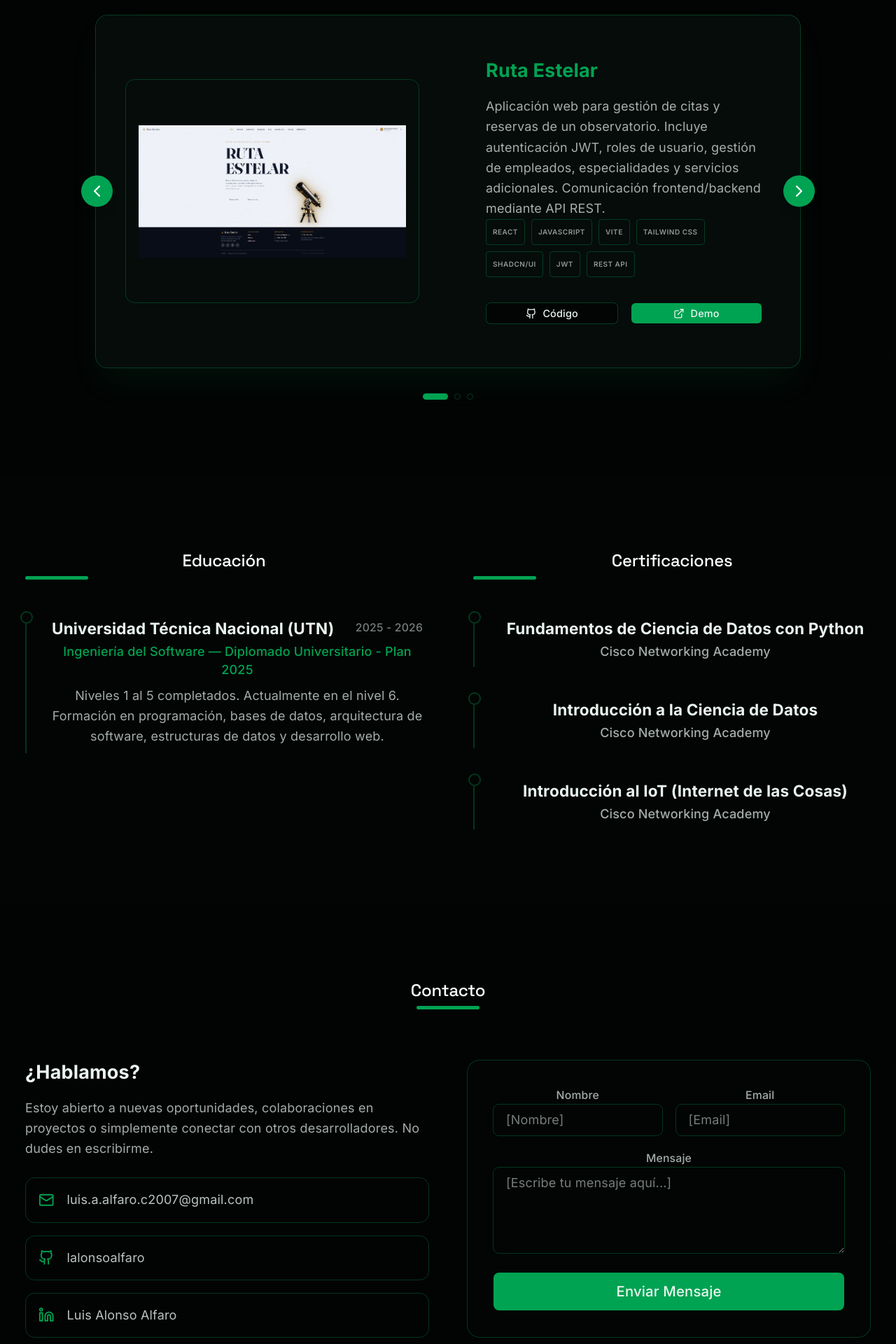
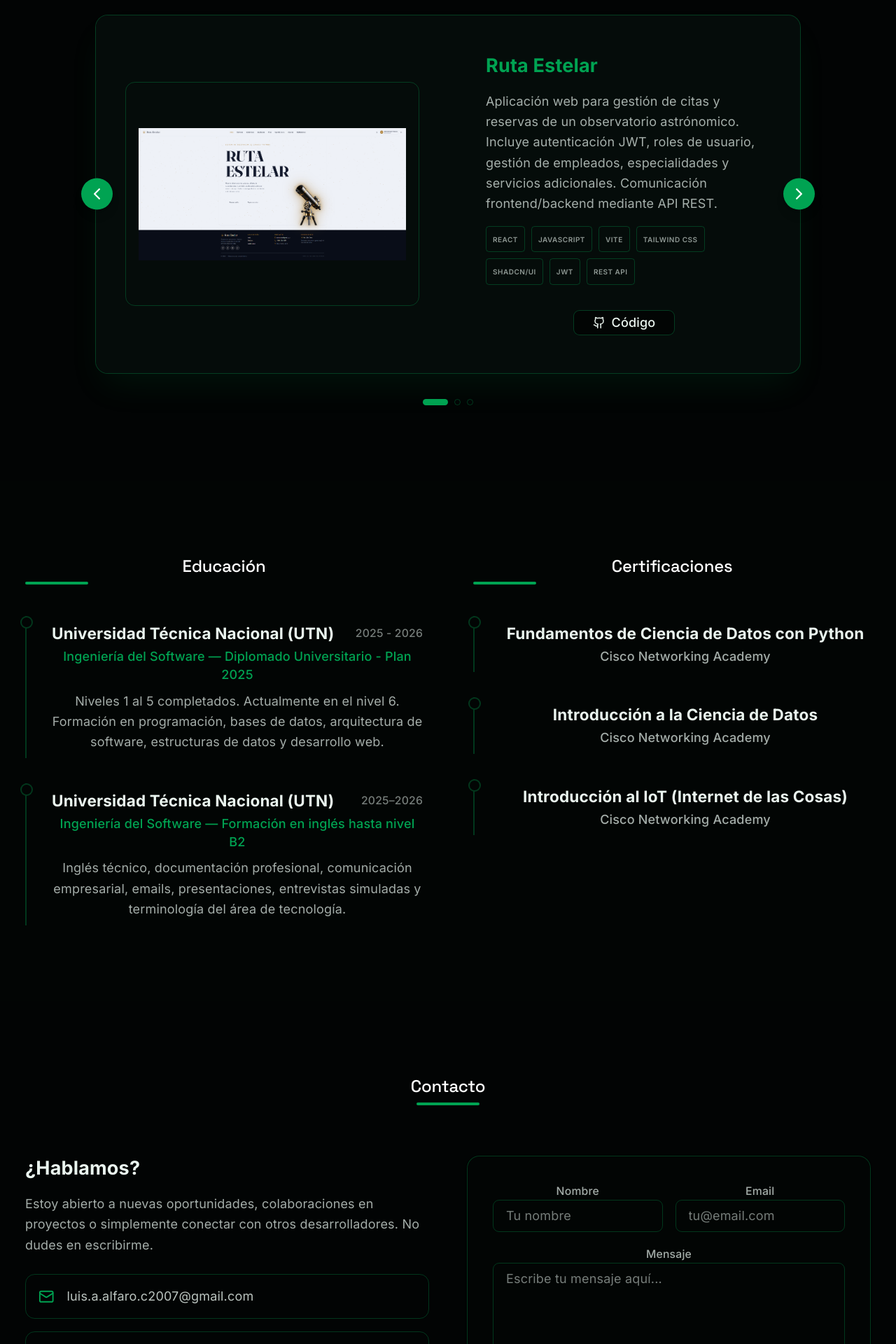
Before and after one commit to lalonsoalfaro/portfolio, a React (Vite) app in the folder app/: page / in a window 1280 px wide. Shown: the part 3560-5480 px from the top of the page at 70% size. Built offline with nearby package versions, Linux system fonts and the light colour scheme.

Commit message:
feat: integrate Formspree contact form, add English B2 and improve project cards

```diff
--- a/app/src/components/layout/Footer.jsx
+++ b/app/src/components/layout/Footer.jsx
@@ -28,7 +28,7 @@ const Footer = () => {
           </button>
         </div>
         <p className="text-sm text-foreground/50">
-          © {new Date().getFullYear()} Portafolio &#123; Luis Alonso Alfaro Cerdas &#125;. Todos los derechos reservados.
+          © {new Date().getFullYear()} Portafolio &#123; Luis Alonso Alfaro Cerdas &#125;. Casi todos los derechos reservados.
         </p>
       </div>
 
--- a/app/src/components/sections/Contact.jsx
+++ b/app/src/components/sections/Contact.jsx
@@ -1,8 +1,33 @@
 import React from 'react';
 import { Button } from '@/components/ui/button';
-import { Mail, Github, Linkedin, Twitter } from 'lucide-react';
+import { Mail, Github, Linkedin } from 'lucide-react';
 
 const Contact = () => {
+  const handleSubmit = async (e) => {
+    e.preventDefault();
+    const form = e.target;
+    const email = form.email.value;
+    const emailRegex = /^[^\s@]+@[^\s@]+\.[^\s@]+$/;
+
+    if (!emailRegex.test(email)) {
+      alert('Por favor ingresa un email válido.');
+      return;
+    }
+
+    const response = await fetch('https://formspree.io/f/xzebqpzq', {
+      method: 'POST',
+      body: new FormData(form),
+      headers: { 'Accept': 'application/json' }
+    });
+
+    if (response.ok) {
+      alert('¡Mensaje enviado correctamente!');
+      form.reset();
+    } else {
+      alert('Hubo un error. Intenta de nuevo.');
+    }
+  };
+
   return (
     <section id="contact" className="py-24 bg-background/50">
       <div className="max-w-7xl mx-auto px-4 sm:px-6 lg:px-8">
@@ -36,13 +61,17 @@ const Contact = () => {
           </div>
 
           <div className="bg-background p-8 rounded-2xl border border-border shadow-sm hover:shadow-[0_0_25px_rgba(0,255,127,0.06)] transition-all duration-300">
-            <form className="space-y-4" onSubmit={(e) => e.preventDefault()}>
+            <form className="space-y-4" action="https://formspree.io/f/xzebqpzq" method="POST" onSubmit={handleSubmit}>
+              <input type="hidden" name="_subject" value="Nuevo mensaje desde el portfolio" />
+              <input type="hidden" name="_next" value="/" />
               <div className="grid grid-cols-2 gap-4">
                 <div className="space-y-2">
                   <label className="text-sm font-medium text-foreground/70">Nombre</label>
                   <input
                     type="text"
-                    placeholder="[Nombre]"
+                    name="name"
+                    placeholder="Tu nombre"
+                    required
                     className="w-full px-4 py-2 rounded-lg bg-muted border border-border focus:outline-none focus:ring-2 focus:ring-primary/50 transition-all"
                   />
                 </div>
@@ -50,7 +79,9 @@ const Contact = () => {
                   <label className="text-sm font-medium text-foreground/70">Email</label>
                   <input
                     type="email"
-                    placeholder="[Email]"
+                    name="email"
+                    placeholder="tu@email.com"
+                    required
                     className="w-full px-4 py-2 rounded-lg bg-muted border border-border focus:outline-none focus:ring-2 focus:ring-primary/50 transition-all"
                   />
                 </div>
@@ -58,12 +89,14 @@ const Contact = () => {
               <div className="space-y-2">
                 <label className="text-sm font-medium text-foreground/70">Mensaje</label>
                 <textarea
+                  name="message"
                   rows={4}
-                  placeholder="[Escribe tu mensaje aquí...]"
+                  placeholder="Escribe tu mensaje aquí..."
+                  required
                   className="w-full px-4 py-2 rounded-lg bg-muted border border-border focus:outline-none focus:ring-2 focus:ring-primary/50 transition-all"
                 />
               </div>
-              <Button className="w-full py-6 text-lg">Enviar Mensaje</Button>
+              <Button type="submit" className="w-full py-6 text-lg">Enviar Mensaje</Button>
             </form>
           </div>
         </div>
--- a/app/src/components/sections/Education.jsx
+++ b/app/src/components/sections/Education.jsx
@@ -9,6 +9,13 @@ const Education = () => {
       period: "2025 - 2026",
       details: "Niveles 1 al 5 completados. Actualmente en el nivel 6. Formación en programación, bases de datos, arquitectura de software, estructuras de datos y desarrollo web."
     },
+    {
+      institution: "Universidad Técnica Nacional (UTN)",
+      degree: "Ingeniería del Software",
+      level: "Formación en inglés hasta nivel B2",
+      period: "2025–2026",
+      details: "Inglés técnico, documentación profesional, comunicación empresarial, emails, presentaciones, entrevistas simuladas y terminología del área de tecnología."
+    }
   ];
 
   const certificationsData = [
--- a/app/src/components/sections/Projects.jsx
+++ b/app/src/components/sections/Projects.jsx
@@ -1,6 +1,6 @@
 import React, { useState } from 'react';
 import { Button } from '@/components/ui/button';
-import { ExternalLink, Github, ChevronLeft, ChevronRight } from 'lucide-react';
+import { Github, ChevronLeft, ChevronRight } from 'lucide-react';
 import RutaEstelar from '../../assets/Ruta-Estelar.png';
 import MatchPet from '../../assets/MatchPet.png';
 import UrbanSystem from '../../assets/UrbanSystem.png';
@@ -9,7 +9,7 @@ const Projects = () => {
   const projects = [
     {
       title: "Ruta Estelar",
-      description: "Aplicación web para gestión de citas y reservas de un observatorio. Incluye autenticación JWT, roles de usuario, gestión de empleados, especialidades y servicios adicionales. Comunicación frontend/backend mediante API REST.",
+      description: "Aplicación web para gestión de citas y reservas de un observatorio astrónomico. Incluye autenticación JWT, roles de usuario, gestión de empleados, especialidades y servicios adicionales. Comunicación frontend/backend mediante API REST.",
       technologies: ["React", "JavaScript", "Vite", "Tailwind CSS", "shadcn/ui", "JWT", "REST API"],
       image: RutaEstelar,
       demo: "#",
@@ -70,7 +70,7 @@ const Projects = () => {
               {projects.map((project, index) => (
                 <div key={index} className="min-w-full flex flex-col md:flex-row">
                   <div className="w-full md:w-1/2 aspect-video md:aspect-square bg-card relative overflow-hidden flex items-center justify-center p-6">
-                    <div className="w-full h-full max-w-[420px] max-h-[320px] bg-muted/30 rounded-xl border border-border flex items-center justify-center overflow-hidden">
+                    <div className="w-full h-full max-w-[420px] max-h-[320px] bg-muted/30 rounded-xl border border-border flex items-center justify-center overflow-hidden hover:border-primary/50 hover:shadow-[0_0_20px_rgba(0,255,127,0.08)] hover:-translate-y-1 transition-all duration-300">
                       <img
                         src={project.image}
                         alt={project.title}
@@ -82,25 +82,20 @@ const Projects = () => {
                     <h3 className="text-2xl font-bold mb-4 text-primary">
                       {project.title}
                     </h3>
-                    <p className="text-foreground/70 mb-8 leading-relaxed">
+                    <p className="text-foreground/70 mb-14 leading-relaxed">
                       {project.description}
                     </p>
-                    <div className="flex flex-wrap gap-2 mb-8">
+                    <div className="flex flex-wrap gap-2 mt-4 mb-4">
                       {project.technologies.map((tech) => (
                         <span key={tech} className="text-[10px] uppercase tracking-wider font-semibold px-2 py-1 rounded bg-muted border border-border text-foreground/60 cursor-default hover:text-primary hover:border-primary/50 hover:shadow-[0_0_8px_rgba(0,255,127,0.15)] transition-all duration-300">
                           {tech}
                         </span>
                       ))}
                     </div>
-                    <div className="flex items-center gap-4">
-                      <a href={project.repository} target="_blank" rel="noopener noreferrer" className="flex-1">
-                        <Button variant="outline" size="sm" className="w-full gap-2 hover:scale-105 hover:shadow-[0_0_20px_rgba(0,255,127,0.3)] hover:border-primary/50 transition-all duration-300">
-                          <Github className="h-4 w-4" /> Código
-                        </Button>
-                      </a>
-                      <a href={project.demo} target="_blank" rel="noopener noreferrer" className="flex-1">
-                        <Button size="sm" className="w-full gap-2">
-                          <ExternalLink className="h-4 w-4" /> Demo
+                    <div className="flex justify-center mt-4">
+                      <a href={project.repository} target="_blank" rel="noopener noreferrer">
+                        <Button variant="outline" className="gap-2 px-6 py-2 text-base hover:scale-105 hover:shadow-[0_0_20px_rgba(0,255,127,0.3)] hover:border-primary/50 transition-all duration-300">
+                          <Github className="h-5 w-5" /> Código
                         </Button>
                       </a>
                     </div>
```
